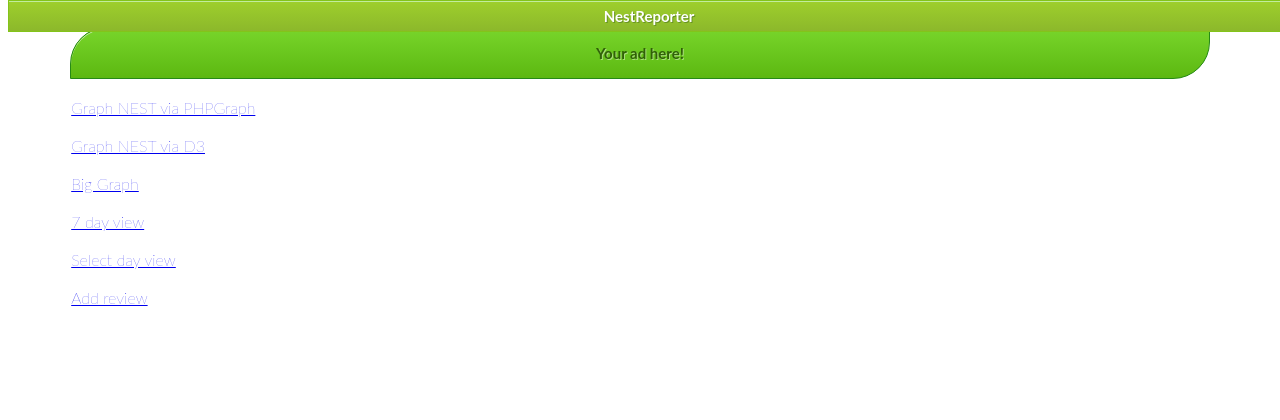
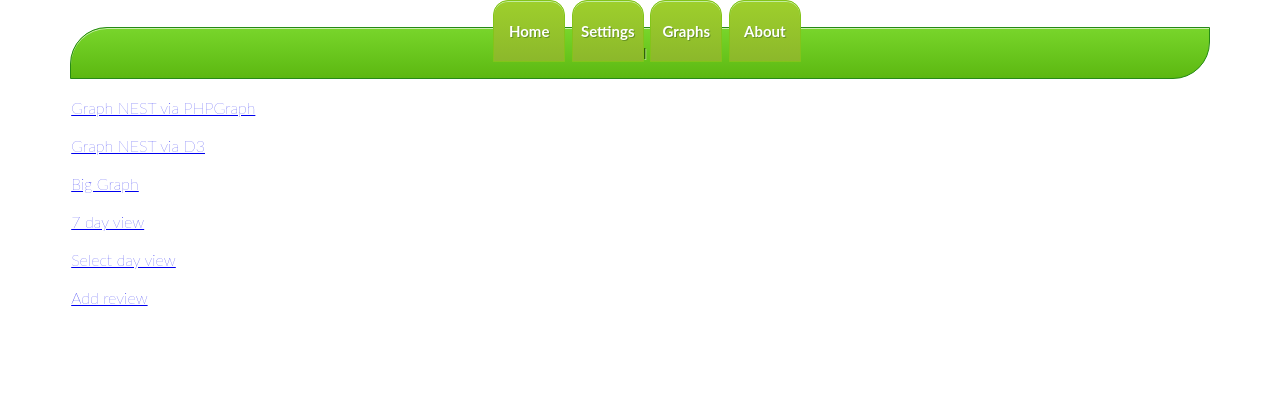
Before and after one commit to TheGabeMan/NestReporter, a PHP site: page / in a window 1280 px wide. Shown: the top 420 px of the page. Run offline with PHP 8.4, Linux system fonts and the light colour scheme; data that the repository does not hold is empty.

Commit message:
First version of GUI overhaul. Mostly changes to filenames

```diff
--- /dev/null
+++ b/css/tstat-style.css
@@ -0,0 +1,368 @@
+/*
+    Document   : nest-style
+    Created on : Jan 29, 2015
+    Author     : Gabrie
+*/
+
+body{
+    font-family: 'Lato', sans-serif !important;
+    font-weight: 100 !important;
+
+}
+
+h1,h2, p, span {
+    font-family: 'Lato', sans-serif !important;
+    font-weight: 100 !important;
+    }
+
+h1,h2 {
+        font-weight: bold;
+    }
+
+
+#top{
+        position: fixed;
+        top: 0;
+        width: 100%;
+}
+
+#footer{
+        position: fixed;
+        bottom: 0;
+        width: 100%;
+}
+
+.tstat-header-buttons {
+	-moz-box-shadow:inset 0px 1px 0px 0px #c1ed9c;
+	-webkit-box-shadow:inset 0px 1px 0px 0px #c1ed9c;
+	box-shadow:inset 0px 1px 0px 0px #c1ed9c;
+	background:-webkit-gradient( linear, left top, left bottom, color-stop(0.05, #9dce2c), color-stop(1, #8cb82b) );
+	background:-moz-linear-gradient( center top, #9dce2c 5%, #8cb82b 100% );
+	filter:progid:DXImageTransform.Microsoft.gradient(startColorstr='#9dce2c', endColorstr='#8cb82b');
+	background-color:#9dce2c;
+	-webkit-border-top-left-radius:15px;
+	-moz-border-radius-topleft:15px;
+	border-top-left-radius:15px;
+	-webkit-border-top-right-radius:15px;
+	-moz-border-radius-topright:15px;
+	border-top-right-radius:15px;
+	-webkit-border-bottom-right-radius:0px;
+	-moz-border-radius-bottomright:0px;
+	border-bottom-right-radius:0px;
+	-webkit-border-bottom-left-radius:0px;
+	-moz-border-radius-bottomleft:0px;
+	border-bottom-left-radius:0px;
+	text-indent:0;
+	border:1px solid #83c41a;
+	display:inline-block;
+	color:#ffffff;
+        font-family: 'Lato', sans-serif;
+	font-size:15px;
+	font-weight:bold;
+	font-style:normal;
+	height:60px;
+	line-height:60px;
+	text-decoration:none;
+	text-align:center;
+	text-shadow:1px 1px 0px #689324;
+        width: 70px;
+        text-decoration:none;
+}
+
+/* To remove the change in color of links */
+.tstat-header-buttons:link{
+        text-decoration:none;
+        color:#ffffff;
+	font-style:normal;
+
+}
+.tstat-header-buttons:visited{
+        text-decoration:none;
+}
+
+.tstat-header-buttons:hover {
+	background:-webkit-gradient( linear, left top, left bottom, color-stop(0.05, #8cb82b), color-stop(1, #9dce2c) );
+	background:-moz-linear-gradient( center top, #8cb82b 5%, #9dce2c 100% );
+	filter:progid:DXImageTransform.Microsoft.gradient(startColorstr='#8cb82b', endColorstr='#9dce2c');
+	background-color:#8cb82b;
+        text-decoration:underline;
+}
+
+.tstat-header-buttons:active {
+	position:relative;
+	top:1px;
+        text-decoration:underline;
+}
+
+/*
+If Screen is iPhone Portrait, then the width of buttons should not exceed 70px
+.nest-footer-buttons { max-width: 70px;}
+*/
+
+
+.button
+    {
+     -moz-box-shadow:inset 0px 1px 0px 0px #caefab;
+     -webkit-box-shadow:inset 0px 1px 0px 0px #caefab;
+     box-shadow:inset 0px 1px 0px 0px #caefab;
+     background:-webkit-gradient( linear, left top, left bottom, color-stop(0.05, #77d42a), color-stop(1, #5cb811) );
+     background:-moz-linear-gradient( center top, #77d42a 5%, #5cb811 100% );
+     filter:progid:DXImageTransform.Microsoft.gradient(startColorstr='#77d42a', endColorstr='#5cb811');
+     background-color:#77d42a;
+     -webkit-border-top-left-radius:37px;
+     -moz-border-radius-topleft:37px;
+     border-top-left-radius:37px;
+     -webkit-border-top-right-radius:0px;
+     -moz-border-radius-topright:0px;
+     border-top-right-radius:0px;
+     -webkit-border-bottom-right-radius:37px;
+     -moz-border-radius-bottomright:37px;
+     border-bottom-right-radius:37px;
+     -webkit-border-bottom-left-radius:0px;
+     -moz-border-radius-bottomleft:0px;
+     border-bottom-left-radius:0px;
+     border:1px solid #268a16;
+     display:inline-block;
+     color:#306108;
+     font-family: 'Lato', sans-serif;
+     font-size:15px;
+     font-weight:bold;
+     font-style:normal;
+     height:50px;
+     line-height:50px;
+     width:100px;
+     text-indent:0;
+     text-decoration:none;
+     text-align:center;
+     text-shadow:1px 1px 0px #aade7c;
+    }
+
+.button:hover
+    {
+     background:-webkit-gradient( linear, left top, left bottom, color-stop(0.05, #5cb811), color-stop(1, #77d42a) );
+     background:-moz-linear-gradient( center top, #5cb811 5%, #77d42a 100% );
+     filter:progid:DXImageTransform.Microsoft.gradient(startColorstr='#5cb811', endColorstr='#77d42a');
+     background-color:#5cb811;
+    }
+
+.button:active
+    {
+     position:relative;
+     top:1px;
+    }
+
+.nest-banner
+    {
+     -moz-box-shadow:inset 0px 1px 0px 0px #caefab;
+     -webkit-box-shadow:inset 0px 1px 0px 0px #caefab;
+     box-shadow:inset 0px 1px 0px 0px #caefab;
+     background:-webkit-gradient( linear, left top, left bottom, color-stop(0.05, #77d42a), color-stop(1, #5cb811) );
+     background:-moz-linear-gradient( center top, #77d42a 5%, #5cb811 100% );
+     filter:progid:DXImageTransform.Microsoft.gradient(startColorstr='#77d42a', endColorstr='#5cb811');
+     background-color:#77d42a;
+     -webkit-border-top-left-radius:37px;
+     -moz-border-radius-topleft:37px;
+     border-top-left-radius:37px;
+     -webkit-border-top-right-radius:0px;
+     -moz-border-radius-topright:0px;
+     border-top-right-radius:0px;
+     -webkit-border-bottom-right-radius:37px;
+     -moz-border-radius-bottomright:37px;
+     border-bottom-right-radius:37px;
+     -webkit-border-bottom-left-radius:0px;
+     -moz-border-radius-bottomleft:0px;
+     border-bottom-left-radius:0px;
+     text-indent:0;
+     border:1px solid #268a16;
+     display:inline-block;
+     color:#306108;
+     /*
+     font-family:Arial;
+     */
+     font-family: 'Lato', sans-serif;
+     font-size:15px;
+     font-weight:bold;
+     font-style:normal;
+     height:50px;
+     line-height:50px;
+     text-decoration:none;
+     text-align:center;
+     text-shadow:1px 1px 0px #aade7c;
+    }
+
+.nest-banner:hover
+    {
+     background:-webkit-gradient( linear, left top, left bottom, color-stop(0.05, #5cb811), color-stop(1, #77d42a) );
+     background:-moz-linear-gradient( center top, #5cb811 5%, #77d42a 100% );
+     filter:progid:DXImageTransform.Microsoft.gradient(startColorstr='#5cb811', endColorstr='#77d42a');
+     background-color:#5cb811;
+    }
+
+.nest-banner:active
+    {
+     position:relative;
+     top:1px;
+    }
+
+.nest-top {
+	-moz-box-shadow:inset 0px 1px 0px 0px #c1ed9c;
+	-webkit-box-shadow:inset 0px 1px 0px 0px #c1ed9c;
+	box-shadow:inset 0px 1px 0px 0px #c1ed9c;
+	background:-webkit-gradient( linear, left top, left bottom, color-stop(0.05, #9dce2c), color-stop(1, #8cb82b) );
+	background:-moz-linear-gradient( center top, #9dce2c 5%, #8cb82b 100% );
+	filter:progid:DXImageTransform.Microsoft.gradient(startColorstr='#9dce2c', endColorstr='#8cb82b');
+	background-color:#9dce2c;
+	-webkit-border-top-left-radius:0px;
+	-moz-border-radius-topleft:0px;
+	border-top-left-radius:0px;
+	-webkit-border-top-right-radius:0px;
+	-moz-border-radius-topright:0px;
+	border-top-right-radius:0px;
+	-webkit-border-bottom-right-radius:0px;
+	-moz-border-radius-bottomright:0px;
+	border-bottom-right-radius:0px;
+	-webkit-border-bottom-left-radius:0px;
+	-moz-border-radius-bottomleft:0px;
+	border-bottom-left-radius:0px;
+	text-indent:0;
+	border:1px solid #83c41a;
+	display:inline-block;
+	color:#ffffff;
+        font-family: 'Lato', sans-serif;
+	font-size:15px;
+	font-weight:bold;
+	font-style:normal;
+	height:30px;
+	line-height:30px;
+	text-decoration:none;
+	text-align:center;
+	text-shadow:1px 1px 0px #689324;
+        width: 100%;
+}
+.nest-top:hover {
+	background:-webkit-gradient( linear, left top, left bottom, color-stop(0.05, #8cb82b), color-stop(1, #9dce2c) );
+	background:-moz-linear-gradient( center top, #8cb82b 5%, #9dce2c 100% );
+	filter:progid:DXImageTransform.Microsoft.gradient(startColorstr='#8cb82b', endColorstr='#9dce2c');
+	background-color:#8cb82b;
+}.nest-top:active {
+	position:relative;
+	top:1px;
+}
+
+.nest-menu-buttons {
+	-moz-box-shadow:inset 0px 1px 0px 0px #fce2c1;
+	-webkit-box-shadow:inset 0px 1px 0px 0px #fce2c1;
+	box-shadow:inset 0px 1px 0px 0px #fce2c1;
+	background:-webkit-gradient( linear, left top, left bottom, color-stop(0.05, #ffc477), color-stop(1, #fb9e25) );
+	background:-moz-linear-gradient( center top, #ffc477 5%, #fb9e25 100% );
+	filter:progid:DXImageTransform.Microsoft.gradient(startColorstr='#ffc477', endColorstr='#fb9e25');
+	background-color:#ffc477;
+	-webkit-border-top-left-radius:20px;
+	-moz-border-radius-topleft:20px;
+	border-top-left-radius:20px;
+	-webkit-border-top-right-radius:20px;
+	-moz-border-radius-topright:20px;
+	border-top-right-radius:20px;
+	-webkit-border-bottom-right-radius:20px;
+	-moz-border-radius-bottomright:20px;
+	border-bottom-right-radius:20px;
+	-webkit-border-bottom-left-radius:20px;
+	-moz-border-radius-bottomleft:20px;
+	border-bottom-left-radius:20px;
+	text-indent:0;
+	border:1px solid #eeb44f;
+	display:block;
+	color:#ffffff;
+        font-family: 'Lato', sans-serif;
+	font-size:15px;
+	font-weight:bold;
+	font-style:normal;
+	height:40px;
+	line-height:40px;
+	text-decoration:none;
+	text-align:center;
+	text-shadow:1px 1px 0px #cc9f52;
+}
+.nest-menu-buttons:hover {
+	background:-webkit-gradient( linear, left top, left bottom, color-stop(0.05, #fb9e25), color-stop(1, #ffc477) );
+	background:-moz-linear-gradient( center top, #fb9e25 5%, #ffc477 100% );
+	filter:progid:DXImageTransform.Microsoft.gradient(startColorstr='#fb9e25', endColorstr='#ffc477');
+	background-color:#fb9e25;
+}.nest-menu-buttons:active {
+	position:relative;
+	top:1px;
+}
+
+
+
+.white-space-block {
+	background-color:transparent;
+	-webkit-border-top-left-radius:0px;
+	-moz-border-radius-topleft:0px;
+	border-top-left-radius:0px;
+	-webkit-border-top-right-radius:0px;
+	-moz-border-radius-topright:0px;
+	border-top-right-radius:0px;
+	-webkit-border-bottom-right-radius:0px;
+	-moz-border-radius-bottomright:0px;
+	border-bottom-right-radius:0px;
+	-webkit-border-bottom-left-radius:0px;
+	-moz-border-radius-bottomleft:0px;
+	border-bottom-left-radius:0px;
+	border:1px;
+	display:inline-block;
+        height:50px;
+	width:100%;
+}
+
+
+/* This button was generated using CSSButtonGenerator.com */
+
+.n0400AddResults{
+    width: 300px;
+    height: 200px;
+    box-shadow: 10px 10px 5px #888888;
+    background-color:#8cb82b;
+
+}
+
+
+#nest-item-box{
+    width: 300px;
+    height: 200px;
+    background: red;
+    -moz-box-shadow:    5px 5px 5px 6px #ccc;
+    -webkit-box-shadow: 5px 5px 5px 6px #ccc;
+    box-shadow:         5px 5px 5px 6px #ccc;
+}
+
+#nest-item-picture-box{
+    float: left;
+    width: 80px;
+    height: 80px;
+    background: blue;
+
+}
+
+#nest-item-picture{
+    width: 46px;
+    height: 46px;
+    margin-top: 17px;
+    margin-right: auto;
+    margin-left: auto;
+    left: 50%;
+}
+
+#nest-item-name{
+    float: left;
+    width: 150px;
+    height: 80px;
+    background: green;
+    text-align: center;
+}
+
+#nest-item-list{
+        width: 230px;
+    height: 120px;
+    background: yellow;
+}
--- /dev/null
+++ b/inc/tstat-config.php
@@ -0,0 +1,29 @@
+<?php
+
+$config = array('db_ip' => '127.0.0.1',  // Container value: GabeThermDB
+		'db_user' => 'root',
+		'db_pass' => 'L@mpMyG@B',
+		'db_name' => 'nest',
+		# 'nest_user' => 'thegabeman@gmail.com',   // <-- Now done through environment setting for container
+		# 'nest_pass' => 'N35tG@b',     // <-- Now done through environment setting for container
+		'local_tz' => 'Europe/Amsterdam' // see http://php.net/manual/en/timezones.php
+		);
+
+
+    define('DBHOSTNAME', getenv('dbhostname'));
+    // DEBUG ==> printf("\n" . $config['db_ip'] . " Array config 0");
+
+    # Making this DockerCompatible.
+    # db_hostname is the name of the docker container in which MySQL runs
+
+    // ----------- Database connection ----------//
+    $mysql_db_hostname = $config['db_ip'];
+    $mysql_db_user = "root";
+    $mysql_db_password = "L@mpMyG@B";
+    $mysql_db_database = "nest";
+    $con = mysqli_connect($mysql_db_hostname, $mysql_db_user, $mysql_db_password)
+                       or die("Failed to connect to MySQL: " . mysqli_connect_error());
+    mysqli_select_db($con, $mysql_db_database) or die("Could not select database" . mysqli_connect_error());
+
+
+?>
--- a/index.php
+++ b/index.php
@@ -3,7 +3,7 @@
     ini_set("display_errors", 1);
     session_start();
 
-    include_once 'inc/open-database.php';
+    include_once 'inc/tstat-config.php';
     // include_once 'inc/load-cookie.php';
 
 
@@ -23,7 +23,7 @@
     switch( $PageNr){
         case "n0001":
             // Page n0001 = index page;
-            $top_include = 'nest-top.php';
+            $top_include = 'tstat-top.php';
             $banner_include = 'nest-banner.php';
             $body_include = 'nest-n0001.php';
             $footer_include = 'nest-footer.php';
@@ -31,7 +31,7 @@
 
         case "n0002":
             // Page n0002 = D3 test
-            $top_include = 'nest-top.php';
+            $top_include = 'tstat-top.php';
             $banner_include = 'nest-banner.php';
             $body_include = 'nest-n0002.php';
             $footer_include = 'nest-footer.php';
@@ -39,7 +39,7 @@
 
         case "n0003":
             // Page n0003 = Big Graph
-            $top_include = 'nest-top.php';
+            $top_include = 'tstat-top.php';
             $banner_include = 'nest-banner.php';
             $body_include = 'nest-n0003.php';
             $footer_include = 'nest-footer.php';
@@ -47,7 +47,7 @@
 
         case "n0004":
             // Page n0004 = Big Graph
-            $top_include = 'nest-top.php';
+            $top_include = 'tstat-top.php';
             $banner_include = 'nest-banner.php';
             $body_include = 'nest-n0004.php';
             $footer_include = 'nest-footer.php';
@@ -55,7 +55,7 @@
 
         case "n0005":
             // Page n0005 = Graph between dates
-            $top_include = 'nest-top.php';
+            $top_include = 'tstat-top.php';
             $banner_include = 'nest-banner.php';
             $body_include = 'nest-n0005.php';
             $footer_include = 'nest-footer.php';
@@ -64,7 +64,7 @@
 
         default:
             // If no matching case found
-            $top_include = 'nest-top.php';
+            $top_include = 'tstat-top.php';
             $banner_include = 'nest-banner.php';
             $body_include = 'nest-index.php';
             $footer_include = 'nest-footer.php';
@@ -75,7 +75,7 @@
 
     <head>
         <?php
-        $page_include = 'nest-header.php';
+        $page_include = 'tstat-header.php';
         include ($page_include);
         ?>
     </head>
--- a/insert.php
+++ b/insert.php
@@ -1,12 +1,13 @@
 <?php
 
-require 'inc/config.php';
+require 'inc/tstat-config.php';
 require 'inc/class.db.php';
 require 'nest-api-master/nest.class.php';
 require 'inc/basic-functions.php';
 
 # define('USERNAME', $config['nest_user']);
 # define('PASSWORD', $config['nest_pass']);
+
 define('USERNAME', getenv('nest_user'));
 define('PASSWORD', getenv('nest_pass'));
 
--- /dev/null
+++ b/tstat-header.php
@@ -0,0 +1,10 @@
+<title>ThermoStats</title>
+<meta name="viewport" content="width=device-width, initial-scale=1">
+<!--
+    <script type="text/javascript" src="script/all-functions.js"></script>
+    <script type="text/javascript" src="inc/javascript.js"></script>
+    <script type="text/javascript" src="inc/dhtmlxcalendar.js"></script>
+
+-->
+<link rel="stylesheet" type="text/css" href="css/tstat-style.css">
+<link rel="stylesheet" type="text/css" href="css/dhtmlxcalendar.css">
--- /dev/null
+++ b/tstat-top.php
@@ -0,0 +1,10 @@
+<?php
+?>
+
+    <!-- Footer Section -->
+<div id ="header-buttons" style="margin:auto;text-align:center;" >
+    <a href="index.php?page=n0001"><div class="tstat-header-buttons" style="margin-right: 2px;">Home</div></a>
+    <a href="index.php?page=n0201"><div class="tstat-header-buttons" style="margin-right: 2px;">Settings</div></a>
+    <a href="index.php?page=n0301"><div class="tstat-header-buttons" style="margin-right: 2px;">Graphs</div></a>
+    <a href="index.php?page=n0999"><div class="tstat-header-buttons" style="margin-right: 2px;">About</div></a>
+</div>
```
